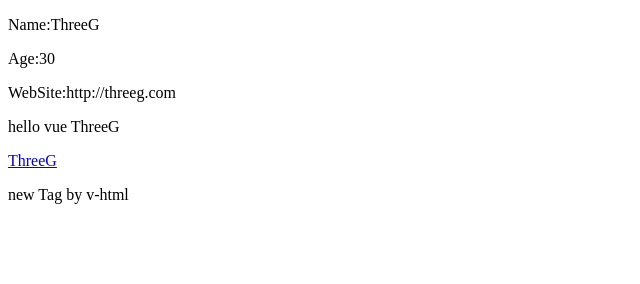
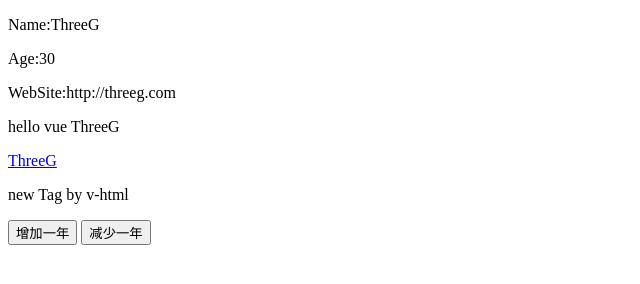
Before and after one commit to gemaimai/vue-basic, a plain HTML site: page program/index.html in a window 1280 px wide. Shown: the whole page, without its empty margins (0-640 px from the left). Drawn offline with nearby package versions, Linux system fonts and the light colour scheme.

Commit message:
lesson-2

```diff
--- a/program/app.js
+++ b/program/app.js
@@ -9,6 +9,12 @@ new Vue({
     methods:{
         helloBoy:function(time){
             return "hello "+time+" "+this.name;
+        },
+        addAge:function(step){
+            this.age+=step;
+        },
+        substactAge:function(step){
+            this.age-=step;
         }
     }
 })
--- a/program/index.html
+++ b/program/index.html
@@ -17,6 +17,10 @@
         <p>{{helloBoy(" vue")}}</p>
         <a v-bind:href="website">ThreeG</a>
         <p v-html="newTager"></p>
+        <div>
+            <input type="button" value="增加一年" v-on:click="addAge(1)">
+            <input type="button" value="减少一年" v-on:click="substactAge(1)">
+        </div>
     </div>
 
     <script src="app.js"></script>
```
